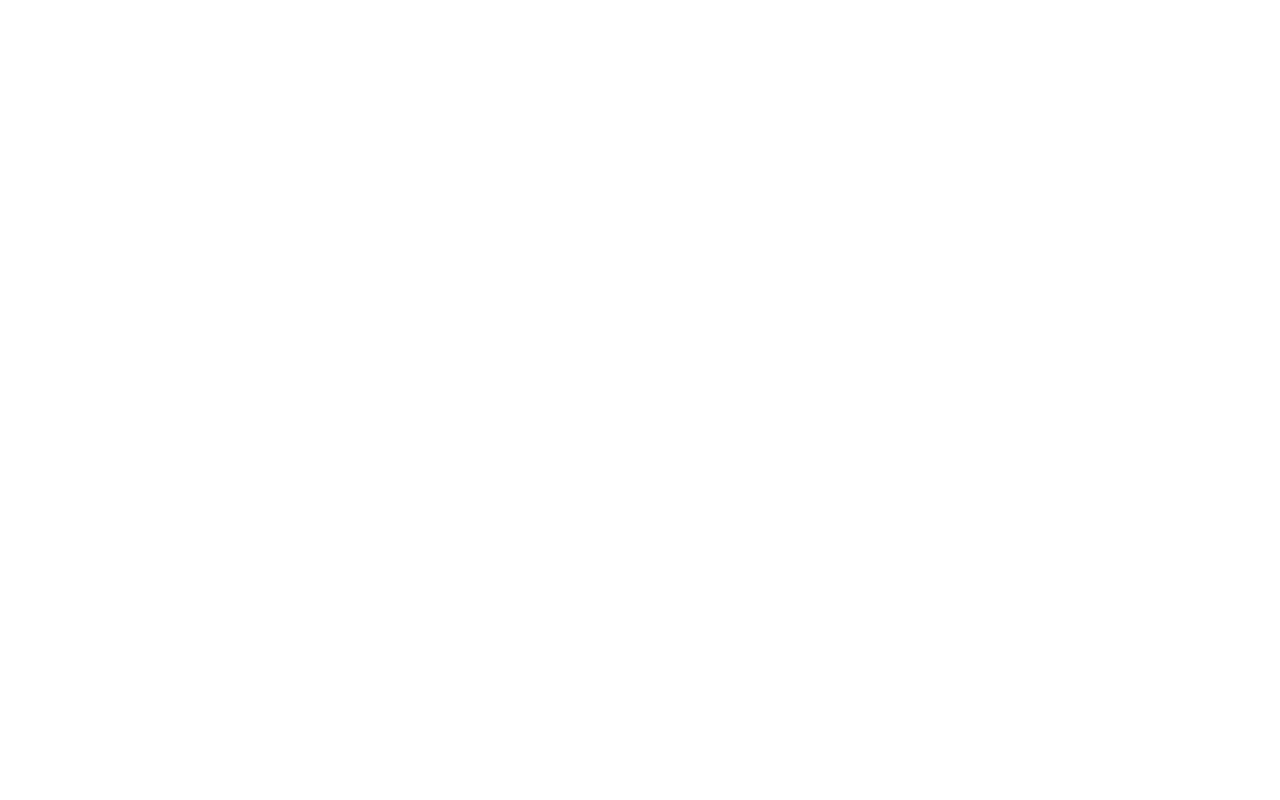
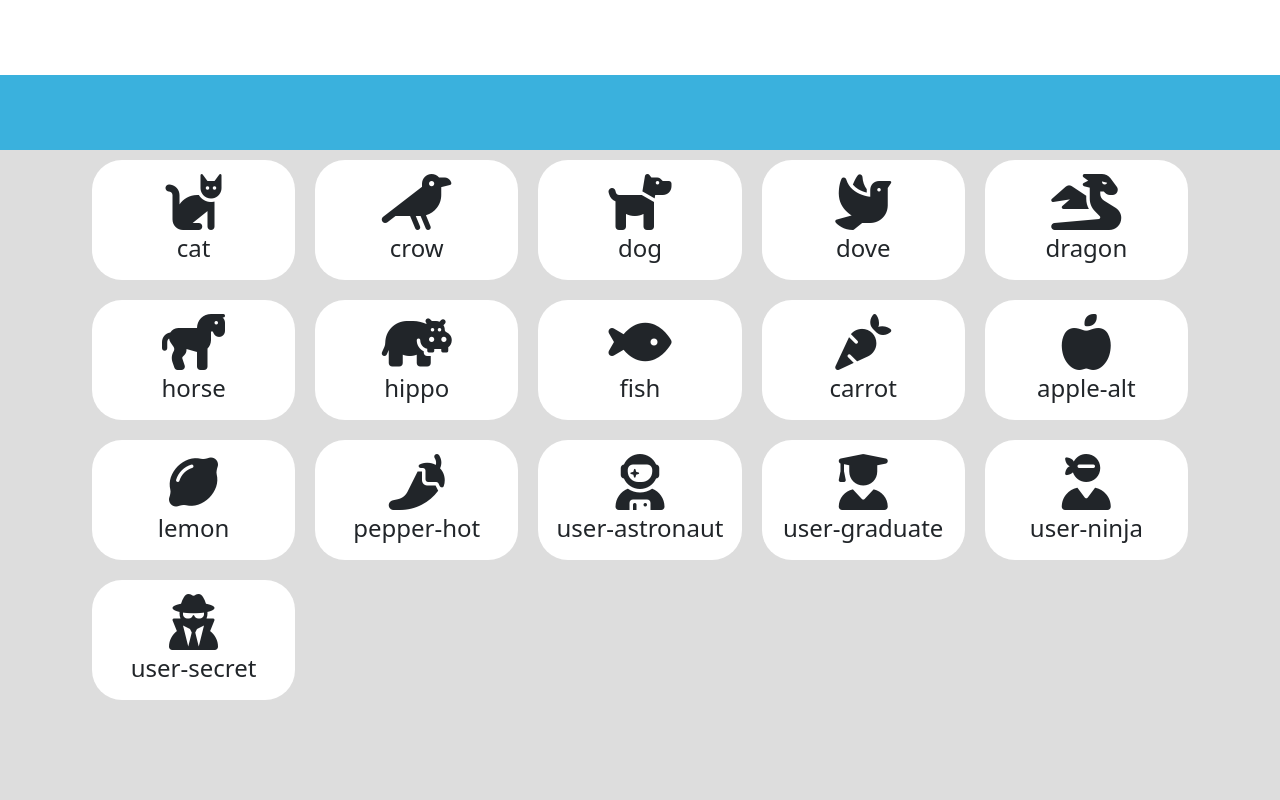
Before and after one commit to stefanocravotta/js-es6-icons, a plain HTML site: page index.html in a window 1280 px wide. Drawn offline with nearby package versions, Linux system fonts and the light colour scheme.

Commit message:
Milestone 1 completo

```diff
--- a/css/style.css
+++ b/css/style.css
@@ -0,0 +1,33 @@
+
+header{
+    height: 150px;
+}
+
+header .header-top{
+    height: 50%;
+}
+header .header-bottom{
+    height: 50%;
+    background-color: #3AB1DD;
+}
+main{
+    height: calc(100vh - 150px);
+    background-color: #DDDDDD;
+}
+
+.sc-card{
+    display: flex;
+    justify-content: center;
+    align-items: center;
+    flex-direction: column;
+    height: 120px;
+    margin: 10px;
+    border-radius: 30px;
+    background-color: white;
+    font-size: 1.5rem;
+
+}
+
+i{
+    font-size: 3.5rem;
+}
--- a/index.html
+++ b/index.html
@@ -6,10 +6,22 @@
     <meta name="viewport" content="width=device-width, initial-scale=1.0">
     <link rel="stylesheet" href="/css/style.css">
     <link href="https://cdn.jsdelivr.net/npm/bootstrap@5.1.3/dist/css/bootstrap.min.css" rel="stylesheet" integrity="sha384-1BmE4kWBq78iYhFldvKuhfTAU6auU8tT94WrHftjDbrCEXSU1oBoqyl2QvZ6jIW3" crossorigin="anonymous">
+    <link rel="stylesheet" href="https://cdnjs.cloudflare.com/ajax/libs/font-awesome/6.1.1/css/all.min.css" integrity="sha512-KfkfwYDsLkIlwQp6LFnl8zNdLGxu9YAA1QvwINks4PhcElQSvqcyVLLD9aMhXd13uQjoXtEKNosOWaZqXgel0g==" crossorigin="anonymous" referrerpolicy="no-referrer" />
     <title>Icons Starter</title>
 </head>
 <body>
 
+    <header>
+        <div class="header-top"></div>
+        <div class="header-bottom"></div>
+    </header>
+
+    <main>
+        <div class="container">
+            <div id="row" class="row-cols-2 row-cols-lg-5 row-cols-md-3 d-flex flex-wrap ">
+            </div>
+        </div>
+    </main>
 
     <script src="js/data.js"></script>
     <script src="js/main.js"></script>
--- a/js/main.js
+++ b/js/main.js
@@ -20,3 +20,151 @@ Aggiungere alla pagina una select in cui le options corrispondono ai vari tipi d
 2- popolare le options della select della milestone 3 dinamicamente.
 
 */
+
+
+// **Milestone 1**
+
+const icons = [
+    {
+		name: 'cat',
+		prefix: 'fa-',
+		type: 'animal',
+		family: 'fas',
+		color: 'orange'
+	},
+	{
+		name: 'crow',
+		prefix: 'fa-',
+		type: 'animal',
+		family: 'fas',
+		color: 'orange'
+	},
+	{
+		name: 'dog',
+		prefix: 'fa-',
+		type: 'animal',
+		family: 'fas',
+		color: 'orange'
+	},
+	{
+		name: 'dove',
+		prefix: 'fa-',
+		type: 'animal',
+		family: 'fas',
+		color: 'orange'
+	},
+	{
+		name: 'dragon',
+		prefix: 'fa-',
+		type: 'animal',
+		family: 'fas',
+		color: 'orange'
+	},
+	{
+		name: 'horse',
+		prefix: 'fa-',
+		type: 'animal',
+		family: 'fas',
+		color: 'orange'
+	},
+	{
+		name: 'hippo',
+		prefix: 'fa-',
+		type: 'animal',
+		family: 'fas',
+		color: 'orange'
+	},
+	{
+		name: 'fish',
+		prefix: 'fa-',
+		type: 'animal',
+		family: 'fas',
+		color: 'orange'
+	},
+	{
+		name: 'carrot',
+		prefix: 'fa-',
+		type: 'vegetable',
+		family: 'fas',
+		color: 'green'
+	},
+	{
+		name: 'apple-alt',
+		prefix: 'fa-',
+		type: 'vegetable',
+		family: 'fas',
+		color: 'green'
+	},
+	{
+		name: 'lemon',
+		prefix: 'fa-',
+		type: 'vegetable',
+		family: 'fas',
+		color: 'green'
+	},
+	{
+		name: 'pepper-hot',
+		prefix: 'fa-',
+		type: 'vegetable',
+		family: 'fas',
+		color: 'green'
+	},
+	{
+		name: 'user-astronaut',
+		prefix: 'fa-',
+		type: 'user',
+		family: 'fas',
+		color: 'blue'
+	},
+	{
+		name: 'user-graduate',
+		prefix: 'fa-',
+		type: 'user',
+		family: 'fas',
+		color: 'blue'
+	},
+	{
+		name: 'user-ninja',
+		prefix: 'fa-',
+		type: 'user',
+		family: 'fas',
+		color: 'blue'
+	},
+	{
+		name: 'user-secret',
+		prefix: 'fa-',
+		type: 'user',
+		family: 'fas',
+		color: 'blue'
+	}
+]
+
+const outputBox = document.getElementById('row');
+
+/* INIZIO */
+
+for(let icon of icons){
+
+printBox(icon.family,icon.prefix,icon.name);
+
+}
+
+
+
+
+
+/* FUNCTION */
+
+function printBox(family,prefix,name){
+
+    outputBox.innerHTML +=
+    `
+        <div class="col">
+            <div class="sc-card">
+                <i class="${family} ${prefix}${name}"></i>
+                 <span>${name}</span>
+            </div>
+        </div>
+    `
+
+}
```
